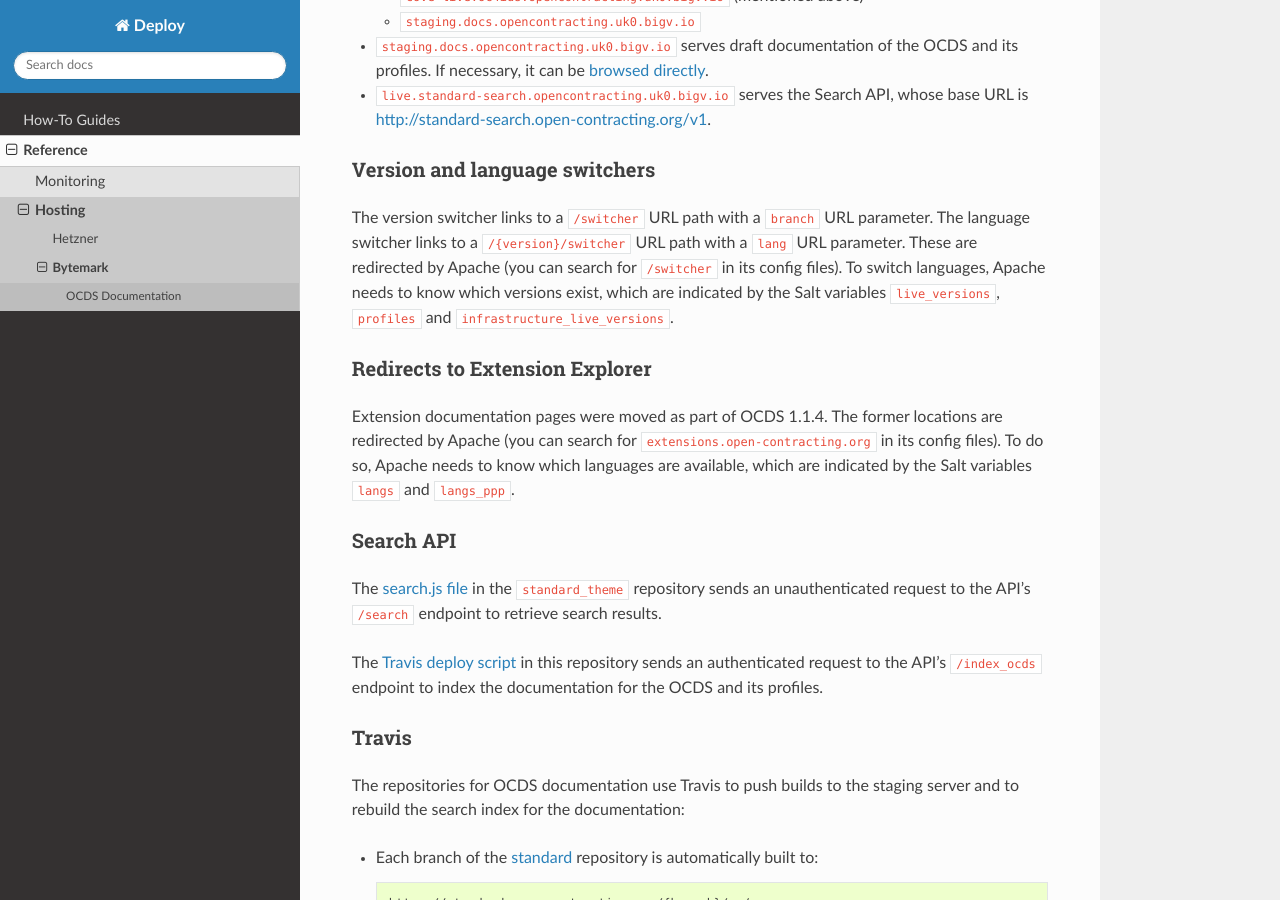
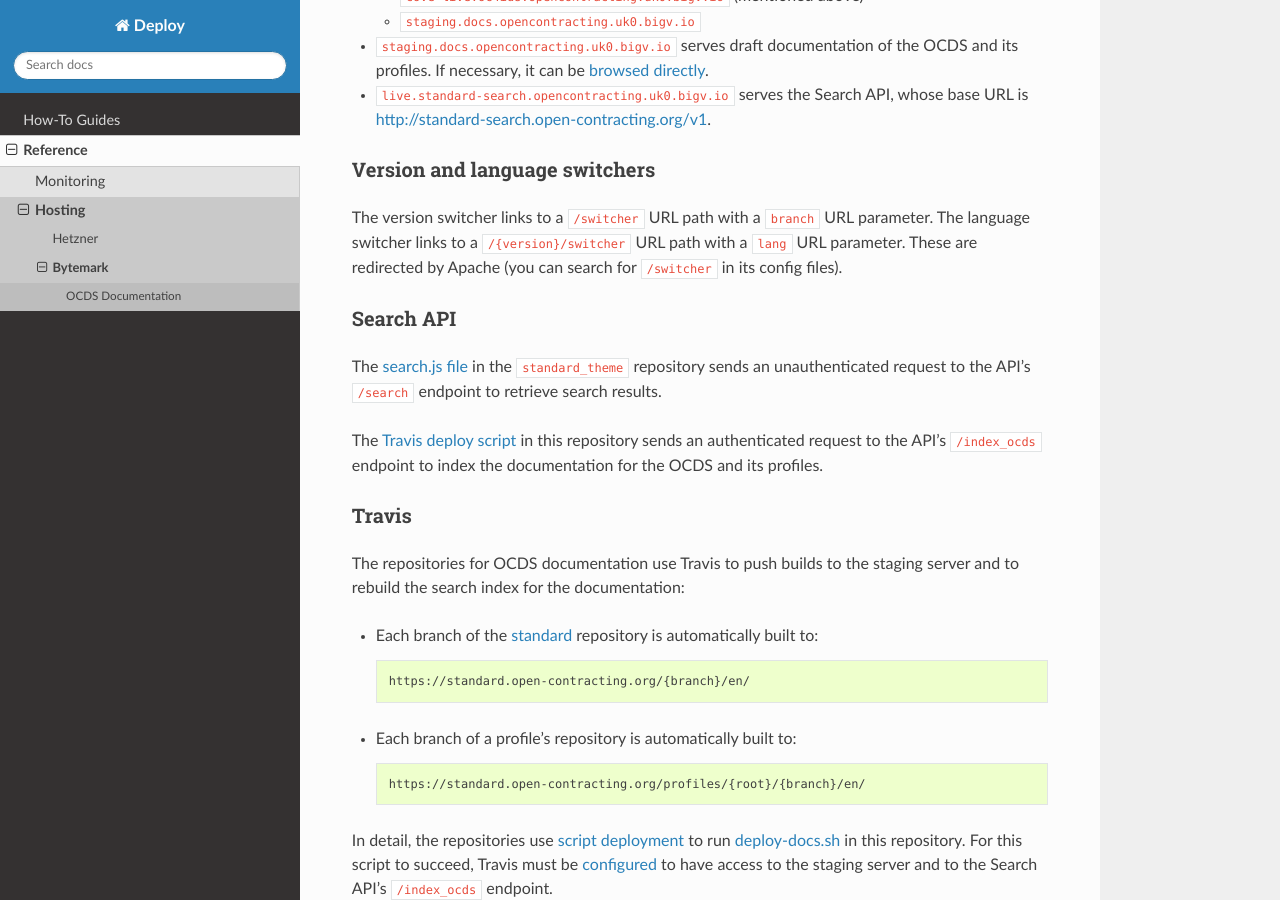
Before and after one commit to open-contracting/deploy, a Sphinx documentation site: the page built from docs/reference/bytemark.rst, in a window 1280 px wide and 900 px high, scrolled down 551 px. Built offline with Sphinx 7.4.7 and the Read the Docs theme 2.0.0, drawn with Linux system fonts in a browser that asks for light colours.

Commit message:
Docs: Remove details that went out of sync with Apache config files

```diff
--- a/docs/reference/bytemark.rst
+++ b/docs/reference/bytemark.rst
@@ -27,12 +27,7 @@ OCDS Documentation
 Version and language switchers
 ~~~~~~~~~~~~~~~~~~~~~~~~~~~~~~
 
-The version switcher links to a ``/switcher`` URL path with a ``branch`` URL parameter. The language switcher links to a ``/{version}/switcher`` URL path with a ``lang`` URL parameter. These are redirected by Apache (you can search for ``/switcher`` in its config files). To switch languages, Apache needs to know which versions exist, which are indicated by the Salt variables ``live_versions``, ``profiles`` and ``infrastructure_live_versions``.
-
-Redirects to Extension Explorer
-~~~~~~~~~~~~~~~~~~~~~~~~~~~~~~~
-
-Extension documentation pages were moved as part of OCDS 1.1.4. The former locations are redirected by Apache (you can search for ``extensions.open-contracting.org`` in its config files). To do so, Apache needs to know which languages are available, which are indicated by the Salt variables ``langs`` and ``langs_ppp``.
+The version switcher links to a ``/switcher`` URL path with a ``branch`` URL parameter. The language switcher links to a ``/{version}/switcher`` URL path with a ``lang`` URL parameter. These are redirected by Apache (you can search for ``/switcher`` in its config files).
 
 Search API
 ~~~~~~~~~~
```
